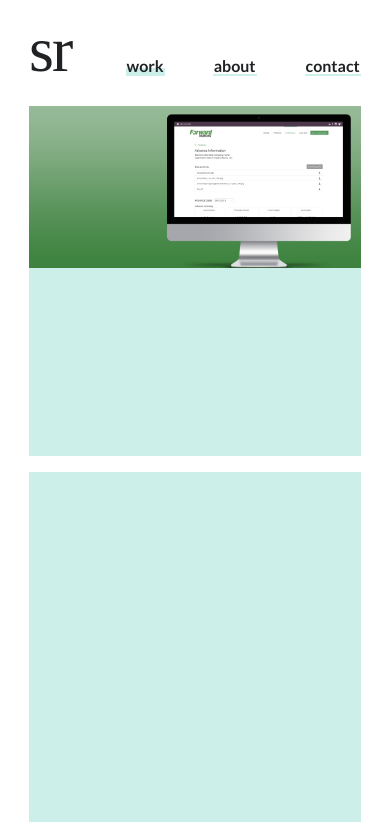
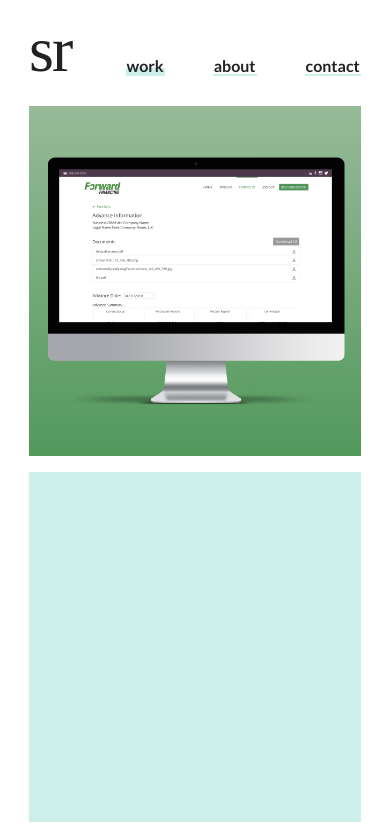
Before and after one commit to sarareich/sarareich.github.io, a React (Create React App) app: page /work in a window 390 px wide. Shown: the top 836 px of the page. Built offline with nearby package versions, Linux system fonts and the light colour scheme; a web font is replaced by a local one.

Commit message:
make home page ff image responsive

```diff
--- a/src/components/HomePage/HomePage.js
+++ b/src/components/HomePage/HomePage.js
@@ -9,7 +9,7 @@ class HomePage extends React.Component {
         <div className="portfolio-content">
           <NavLink
             to="/work/forward-financing"
-            className="portfolio-image__container two-thirds"
+            className="portfolio-image__container two-thirds green-gradient"
           >
             <img
               src={FFHome}
@@ -17,7 +17,7 @@ class HomePage extends React.Component {
               className="portfolio-image"
             />
             <div className="portfolio-image__caption">
-              <h4 className="portfolio-image__caption-text heading-4">
+              <h4 className="portfolio-image__caption-text heading-3">
                 Forward Financing
               </h4>
             </div>
--- a/src/components/HomePage/HomePage.scss
+++ b/src/components/HomePage/HomePage.scss
@@ -9,18 +9,24 @@
 }
 
 .portfolio-image__container {
+  align-items: center;
+  display: flex;
   background: $blue-green;
   height: 350px;
   position: relative;
   transition: box-shadow .3s ease-out, transform .3s ease-out;
+
+  &.green-gradient {
+    background: linear-gradient(#97ba98, #52995c);
+  }
 
   &.two-thirds {
     margin-left: 0;
   }
 
   &:hover {
-    box-shadow: 0 4px 16px rgba(0, 0, 0, .2);
-    // transform: translate(0, -2px);
+    box-shadow: 0 6px 24px rgba(0, 0, 0, .3), 0 4px 16px rgba(0, 0, 0, 0.2);
+    transform: translate(0, -2px);
 
     .portfolio-image__caption,
     .portfolio-image__caption-text {
@@ -34,7 +40,10 @@
 }
 
 .portfolio-image {
-  width: 100%;
+  display: block;
+  margin: 0 auto;
+  max-height: 100%;
+  max-width: 100%;
 }
 
 .portfolio-image__caption,
@@ -49,13 +58,16 @@
 }
 
 .portfolio-image__caption {
+  background: rgba(0, 0, 0, .5);
   height: 100%;
   top: 0;
 }
 
 .portfolio-image__caption-text {
+  color: #ffffff;
   margin: 0 auto;
   padding-left: 1rem;
+  text-transform: none;
   transition: transform .3s ease-out, opacity .3s ease-out;
   // padding: 0 0 1rem 1rem;
 }
```
Also changed, not shown: src/assets/ForwardFinancing/FF_HomePage.png.
